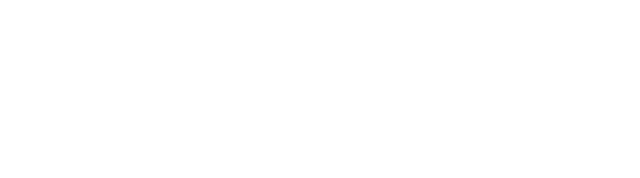
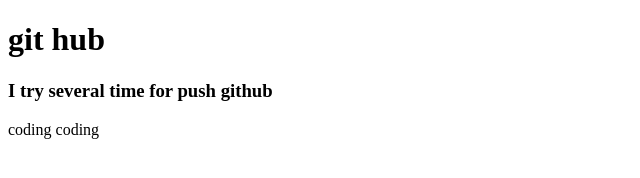
Before and after one commit to Sumaiya-Jahan-Sarah/my-first-repo, a plain HTML site: page index.html in a window 1280 px wide. Shown: the whole page, without its empty margins (0-640 px from the left). Drawn offline with Linux system fonts and the light colour scheme.

Commit message:
added header

```diff
--- a/index.html
+++ b/index.html
@@ -7,6 +7,8 @@
     <title>my-first-repo</title>
 </head>
 <body>
-
+    <h1>git hub</h1>
+<h3> I try several time for push github</h3>
+<p>coding coding</p>
 </body>
 </html>
```
